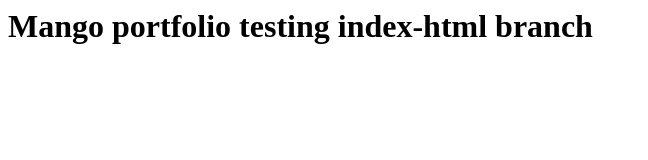
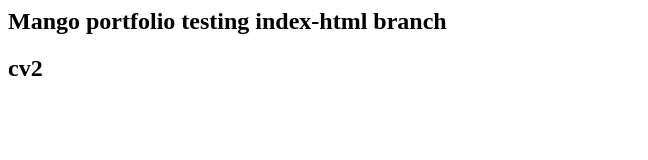
Before and after one commit to standa55026132/mango-portfolio, a plain HTML site: page index.html in a window 1280 px wide. Shown: the whole page, without its empty margins (0-648 px from the left). Drawn offline with Linux system fonts and the light colour scheme.

Commit message:
updated index by cv2

```diff
--- a/index.html
+++ b/index.html
@@ -3,6 +3,7 @@
     <title>My second commit 02-04</title>
 </head>
 <body>
-<h1>Mango portfolio testing index-html branch</h1>
+<h2>Mango portfolio testing index-html branch</h2>
+<h2>cv2</h2>
 </body>
 </html>
```
